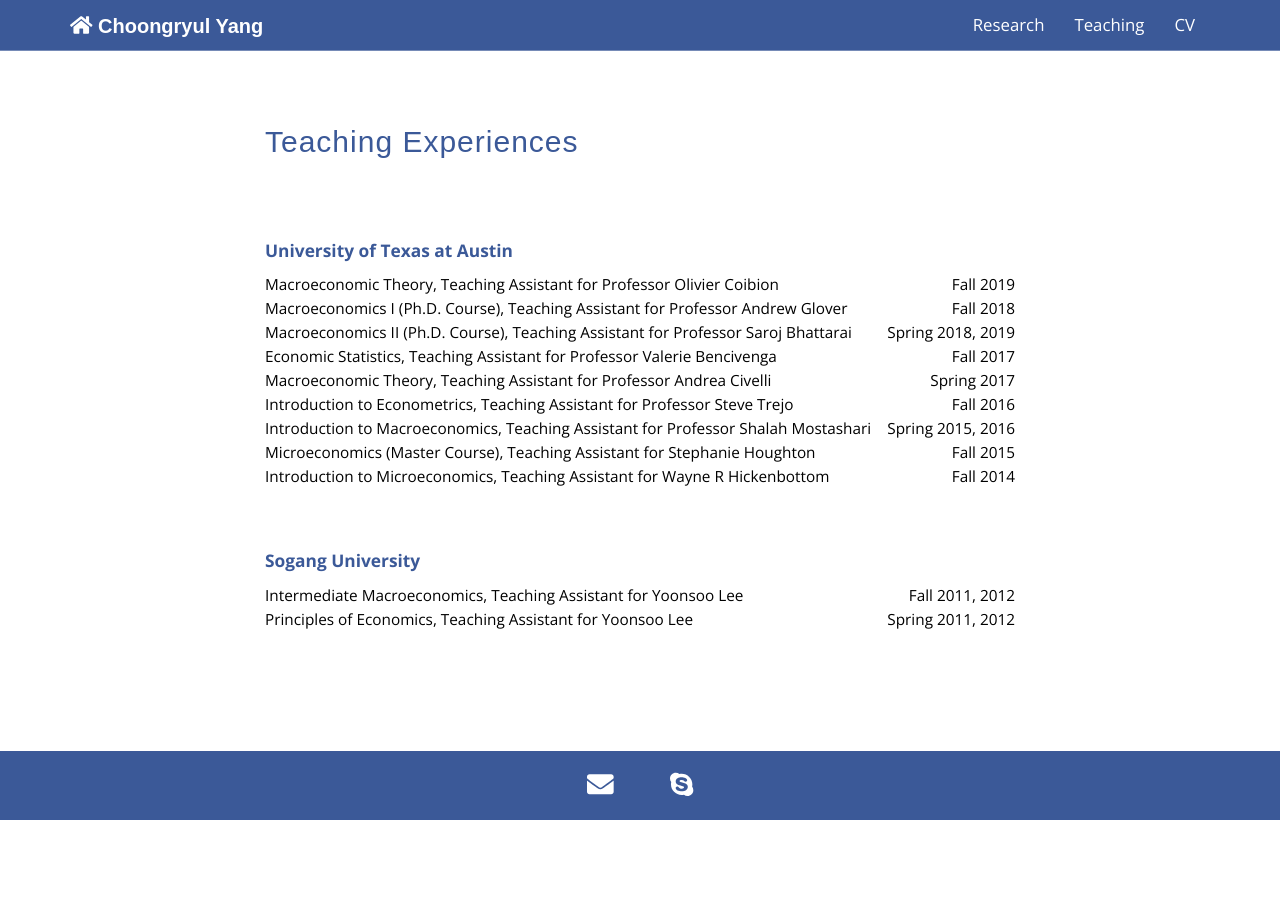
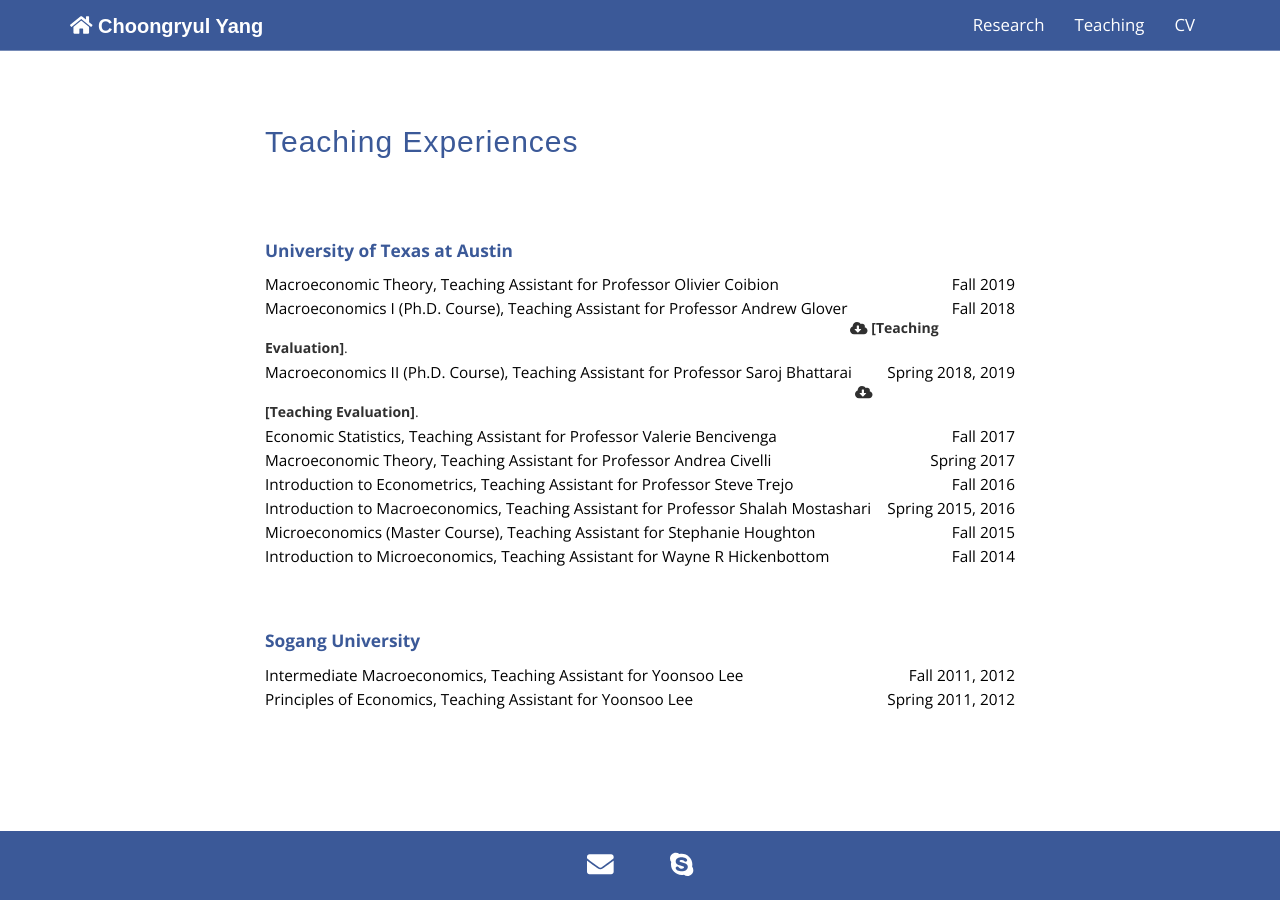
Before and after one commit to choongryulyang/choongryulyang.github.io, a Jekyll site: the page built from index.html, in a window 1280 px wide and 900 px high, scrolled down 2291 px. Built offline with Jekyll 4.4.1, drawn with Linux system fonts in a browser that asks for light colours; before the commit the page ends 3111 px from its top, so only the background shows below that.

Commit message:
teaching

```diff
--- a/index.html
+++ b/index.html
@@ -505,12 +505,16 @@
 					<cv_ll>Macroeconomics I (Ph.D. Course), Teaching Assistant for Professor Andrew Glover</cv_ll>
 					<cv_rr>Fall 2018</cv_rr>
 					<br>
+					<a class="two" style="margin-left: 0.2em" href="files/(2018Fall)TeachingEvaluation_Results.pdf" target="_blank" onclick="ga('send','event','TAevaluation1', 'Click', 'Design')">
+					<i class="fas fa-cloud-download-alt" ></i> <b>[Teaching Evaluation]</b>.</a>
 				</div>
 
 				<div class="cv_content">
 					<cv_ll>Macroeconomics II (Ph.D. Course), Teaching Assistant for Professor Saroj Bhattarai</cv_ll>
 					<cv_rr>Spring 2018, 2019</cv_rr>
 					<br>
+					<a class="two" style="margin-left: 0.2em" href="files/(2018Spring)TeachingEvaluation_Results.pdf" target="_blank" onclick="ga('send','event','TAevaluation1', 'Click', 'Design')">
+					<i class="fas fa-cloud-download-alt" ></i> <b>[Teaching Evaluation]</b>.</a>
 				</div>
 
 				<div class="cv_content">
```
Also changed, not shown: 2 other files.
